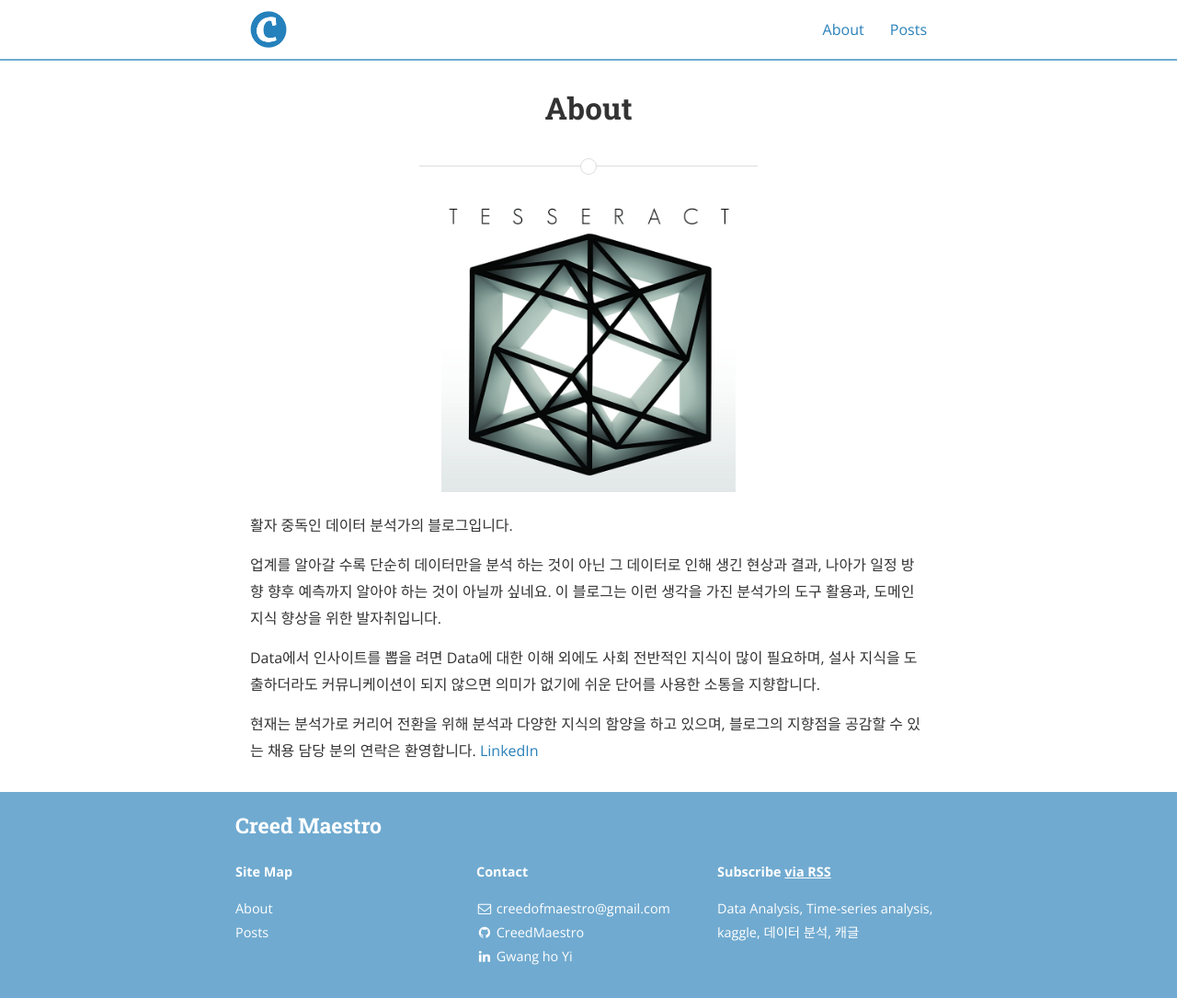
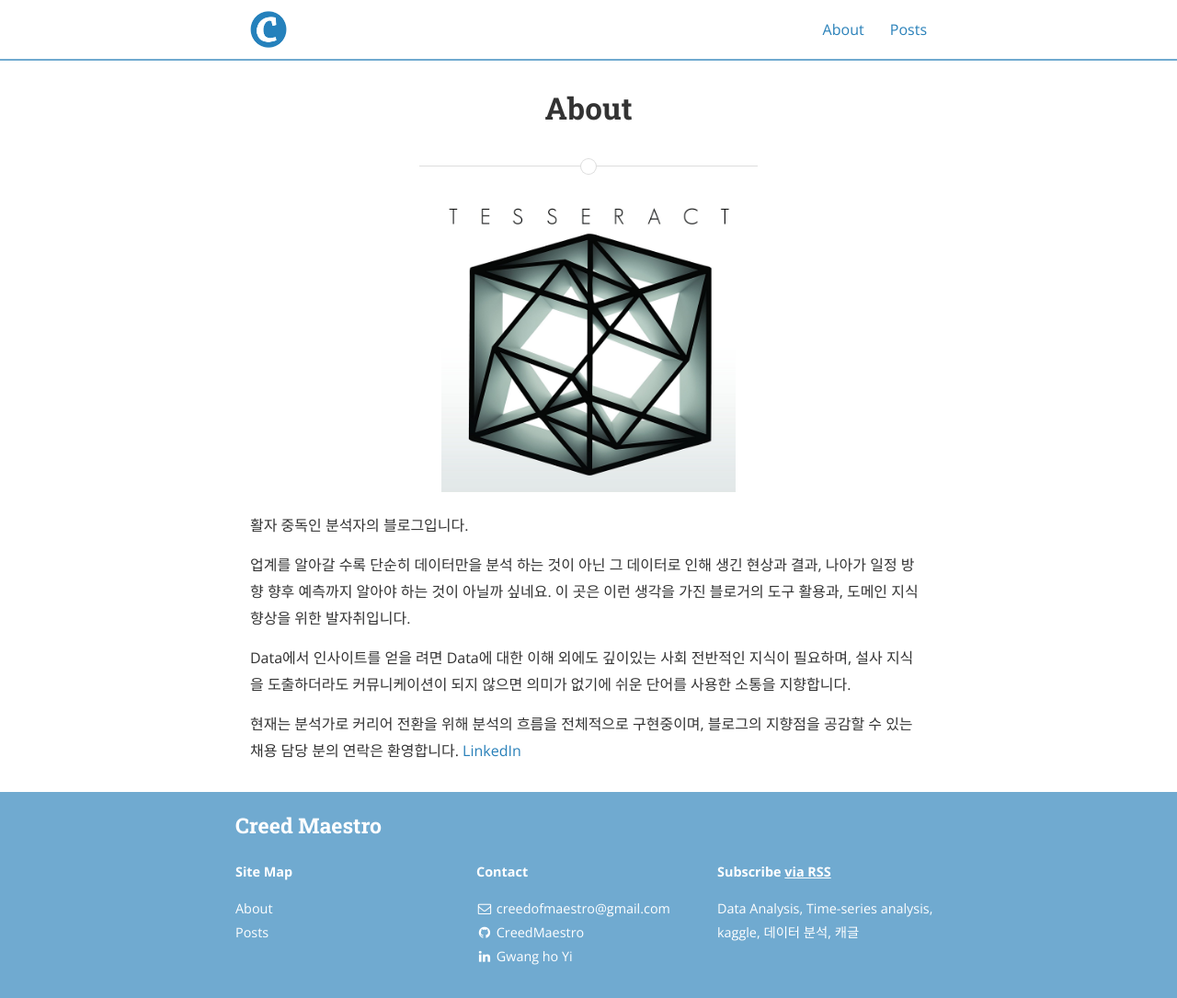
Before and after one commit to CreedMaestro/CreedMaestro.github.io, a Jekyll site: the page built from about.md, in a window 1280 px wide. Shown: the whole page at 92% size. Built offline with Jekyll 4.4.1, drawn with Linux system fonts in a browser that asks for light colours; nearby versions of some CDN libraries.

Commit message:
changed about

```diff
--- a/_config.yml
+++ b/_config.yml
@@ -10,7 +10,7 @@ exclude:
 
 # Site settings
 title: Creed Maestro
-subtitle: "활자 중독의 데이터 분석가"
+subtitle: "활자 중독의 분석자"
 email: creedofmaestro@gmail.com
 name: Creed Maestro
 description: >
--- a/about.md
+++ b/about.md
@@ -6,14 +6,14 @@ permalink: /about/
 
 <img src="{{ site.baseurl }}/assets/profile-placeholder.jpg" title="Profile Picture" class="profile">
 
-활자 중독인 데이터 분석가의 블로그입니다.
+활자 중독인 분석자의 블로그입니다.
 
 업계를 알아갈 수록 단순히 데이터만을 분석 하는 것이 아닌 그 데이터로 인해 생긴 현상과 결과, 나아가 일정 방향 향후 예측까지 알아야 하는 것이 아닐까 싶네요.
-이 블로그는 이런 생각을 가진 분석가의 도구 활용과, 도메인 지식 향상을 위한 발자취입니다.
+이 곳은 이런 생각을 가진 블로거의 도구 활용과, 도메인 지식 향상을 위한 발자취입니다.
 
-Data에서 인사이트를 뽑을 려면 Data에 대한 이해 외에도 사회 전반적인 지식이 많이 필요하며, 설사 지식을 도출하더라도 커뮤니케이션이 되지 않으면 의미가 없기에 쉬운 단어를 사용한 소통을 지향합니다.
+Data에서 인사이트를 얻을 려면 Data에 대한 이해 외에도 깊이있는 사회 전반적인 지식이 필요하며, 설사 지식을 도출하더라도 커뮤니케이션이 되지 않으면 의미가 없기에 쉬운 단어를 사용한 소통을 지향합니다.
 
-현재는 분석가로 커리어 전환을 위해 분석과 다양한 지식의 함양을 하고 있으며, 블로그의 지향점을 공감할 수 있는 채용 담당 분의 연락은 환영합니다. [LinkedIn](https://www.linkedin.com/in/gwangho-yi-70829a184)
+현재는 분석가로 커리어 전환을 위해 분석의 흐름을 전체적으로 구현중이며, 블로그의 지향점을 공감할 수 있는 채용 담당 분의 연락은 환영합니다. [LinkedIn](https://www.linkedin.com/in/gwangho-yi-70829a184)
 
 [CreedMaestro]: https://github.com/CreedMaestro/CreedMaestro.github.io
 [bencentra]: http://bencentra.com
```
